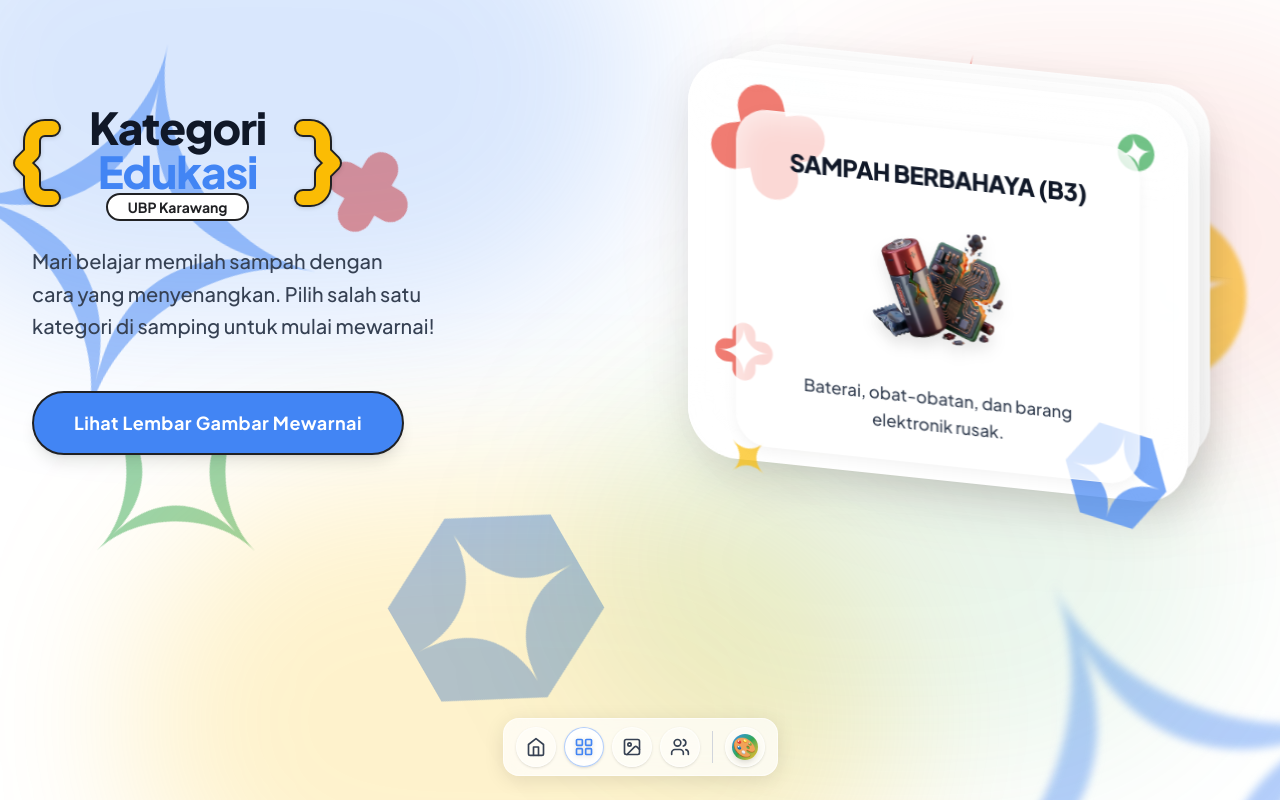
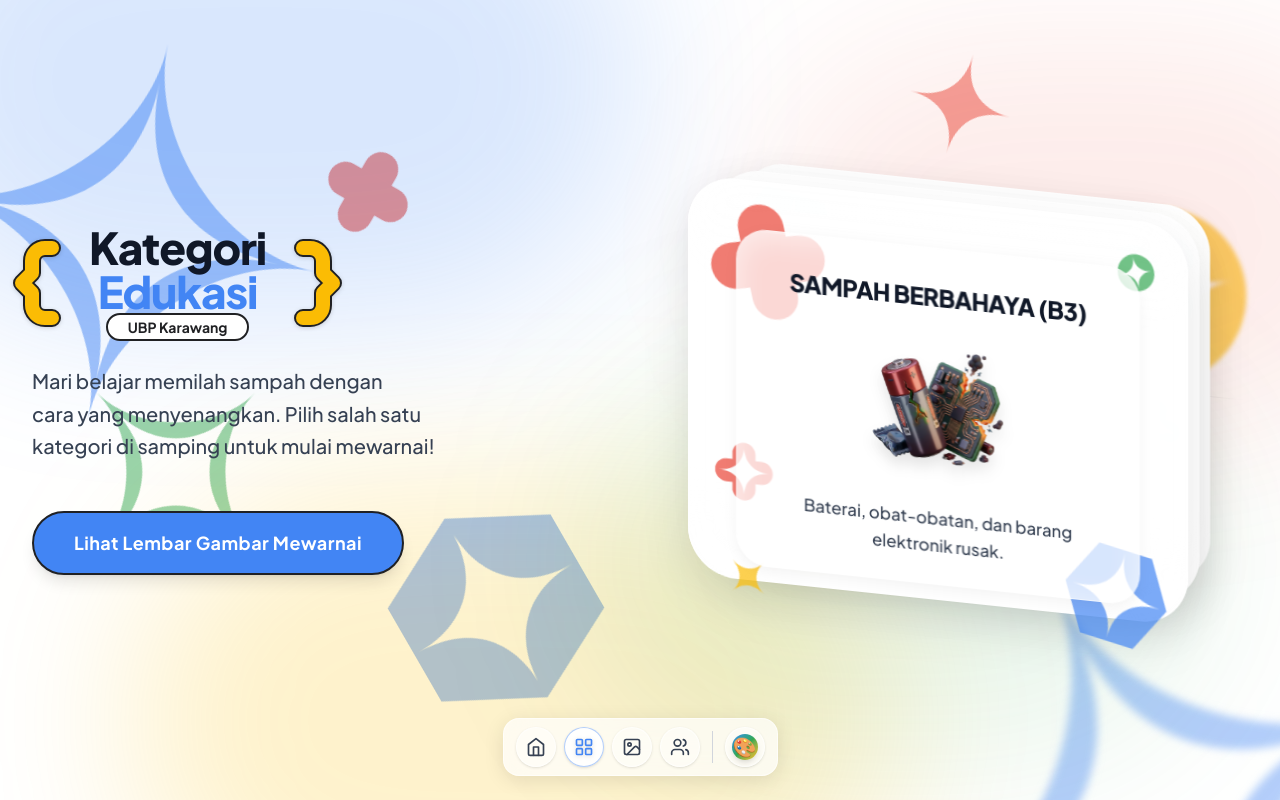
Before and after one commit to iqbalgsr46/Web-Proker-KKN-UBP-2026, a Next.js app: page /kategori in a window 1280 px wide. Built offline with nearby package versions, Linux system fonts and the light colour scheme.

Commit message:
style(kategori): fix layout to perfectly center vertically on desktop monitors

```diff
--- a/src/app/kategori/page.tsx
+++ b/src/app/kategori/page.tsx
@@ -83,7 +83,7 @@ export default function KategoriPage() {
         />
       </div>
 
-      <div className="w-full flex-1 flex items-center justify-center pt-4 pb-48 md:pb-64">
+      <div className="w-full flex-1 flex items-center justify-center pt-4 pb-24 md:py-0">
         <div className="flex flex-col lg:flex-row items-center justify-between w-full max-w-7xl mx-auto gap-12 px-4 sm:px-8">
 
           <div className="text-center lg:text-left relative z-10 w-full lg:w-[45%] flex flex-col items-center lg:items-start">
```
